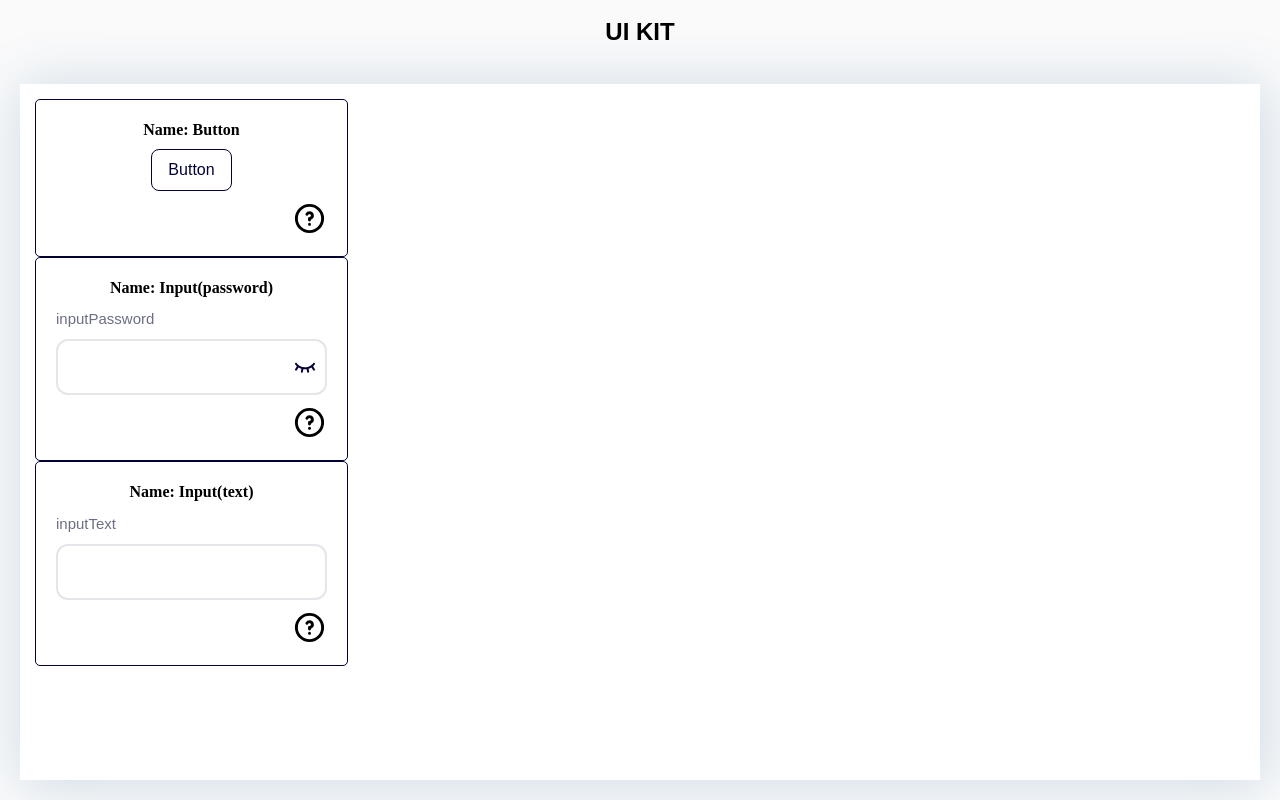
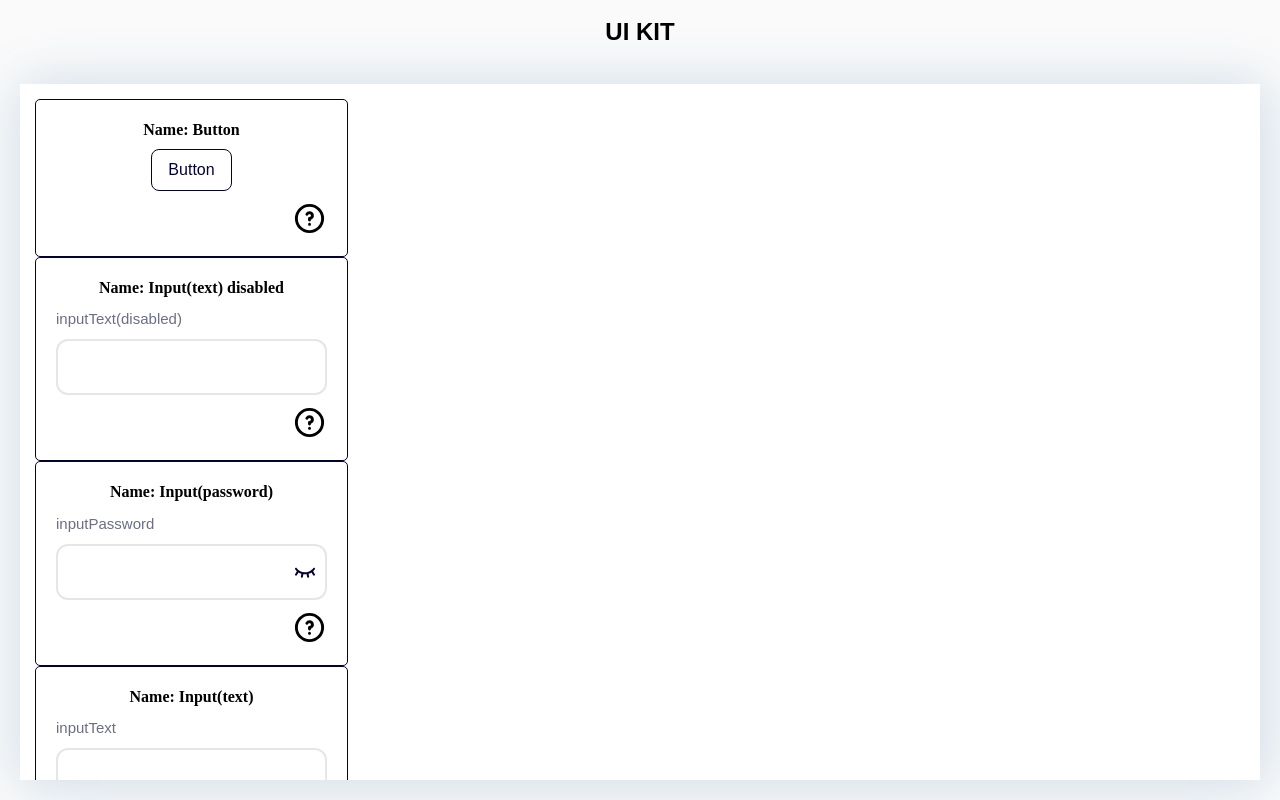
Before and after one commit to SoEasy2/workflow-frontend, a React (Create React App) app: page /tools/ui-kit in a window 1280 px wide. Built offline with nearby package versions, Linux system fonts and the light colour scheme.

Commit message:
Added default layout

```diff
--- /dev/null
+++ b/src/components/Authentication/Header/index.ts
@@ -0,0 +1 @@
+export * from './Header';
--- a/src/components/UI-Kit/Inputs/DefaultInput/DefaultInput.module.scss
+++ b/src/components/UI-Kit/Inputs/DefaultInput/DefaultInput.module.scss
@@ -5,6 +5,9 @@
   text-align: left; //in props
   gap: px-to-rem(8);
   position: relative;
+  &_disabled{
+    opacity: 0.5;
+  }
 }
 .label{
   font-family: $global-font-inter;
--- a/src/components/UI-Kit/Inputs/DefaultInput/DefaultInput.tsx
+++ b/src/components/UI-Kit/Inputs/DefaultInput/DefaultInput.tsx
@@ -14,6 +14,7 @@ const Component: React.FC<IDefaultInput> = ({
   classNameLabel,
   classNameWrapper,
   isShow,
+  disabled = false,
 }) => {
   const [value, setValue] = useState<string>(modelValue ? modelValue[name] : '')
   const [typeInput, setTypeInput] = useState<InputTypes>(type)
@@ -24,7 +25,7 @@ const Component: React.FC<IDefaultInput> = ({
     setValue('')
   }
   return (
-    <div className={cx(styles.input__wrapper, classNameWrapper)}>
+    <div className={cx(styles.input__wrapper, disabled && styles.input__wrapper_disable, classNameWrapper)}>
       <label htmlFor={key} className={cx(styles.label, classNameLabel)}>
         {name}
       </label>
@@ -35,14 +36,15 @@ const Component: React.FC<IDefaultInput> = ({
         value={value}
         onChange={handleChange}
         className={cx(styles.input, classNameInput)}
+        disabled={disabled}
       />
       <div className={styles.helper}>
-        {value.length > 0 && type === InputTypes.TEXT && (
+        {!disabled && value.length > 0 && type === InputTypes.TEXT && (
           <div className={styles.helper__remove} onClick={handleClickReset}>
             <HelperRemoveIcon />
           </div>
         )}
-        {isShow && (
+        {!disabled && isShow && (
           <div
             className={styles.helper__showIcon}
             onClick={() =>
--- a/src/components/UI-Kit/Inputs/DefaultInput/interface/index.ts
+++ b/src/components/UI-Kit/Inputs/DefaultInput/interface/index.ts
@@ -13,4 +13,5 @@ export interface IDefaultInput {
   modelValue?: any
   onChange?: (e: React.ChangeEvent<HTMLInputElement>) => void
   isShow?: boolean
+  disabled?: boolean
 }
--- a/src/components/UI-Kit/Inputs/DefaultInput/ui/index.tsx
+++ b/src/components/UI-Kit/Inputs/DefaultInput/ui/index.tsx
@@ -3,6 +3,20 @@ import { DefaultInput } from '../DefaultInput'
 import { InputTypes } from '../../../../../helpers/constants/enum'
 
 export const InputsVariants: IUIKit[] = [
+  {
+    name: 'Input(text) disabled',
+    props: {
+      type: InputTypes.TEXT,
+      key: 'inputText(disabled)',
+      name: 'inputText(disabled)',
+      disabled: true,
+    },
+    component: function () {
+      // eslint-disable-next-line @typescript-eslint/ban-ts-comment
+      // @ts-ignore
+      return <DefaultInput {...this.props} />
+    },
+  },
   {
     name: 'Input(password)',
     props: {
--- /dev/null
+++ b/src/pages/Authentication/Registration/Registration.module.scss
@@ -0,0 +1,4 @@
+.registration{
+  width: 100%;
+  height: 100%;
+}
--- /dev/null
+++ b/src/pages/Authentication/Registration/index.ts
@@ -0,0 +1 @@
+export * from './Registration';
```
Also changed, not shown: src/components/Authentication/Header/Header.tsx (added, +19 -0 lines), src/pages/Authentication/Registration/Registration.tsx (added, +12 -0 lines), src/components/Authentication/Header/Header.module.scss (added), 1 other file (tests, documents, lock files or other folders).
